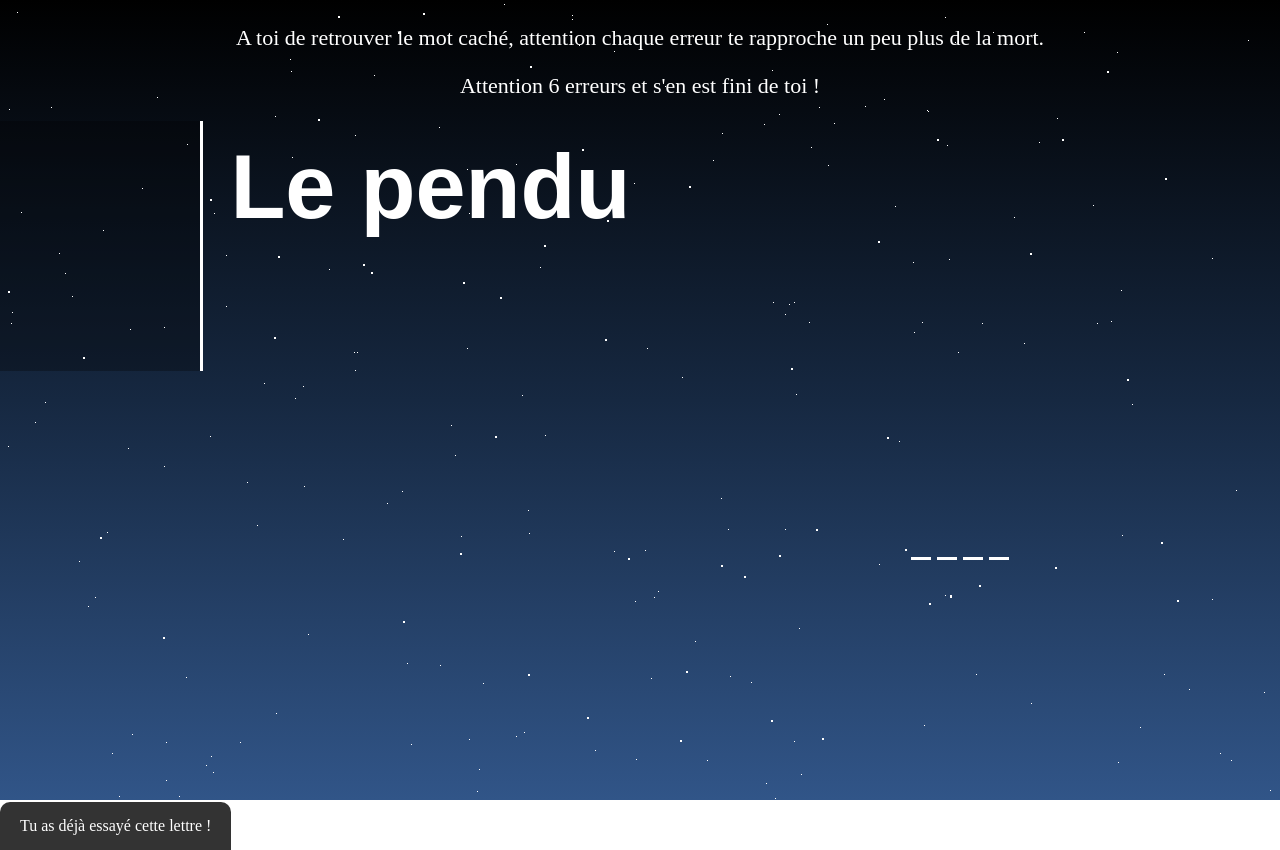
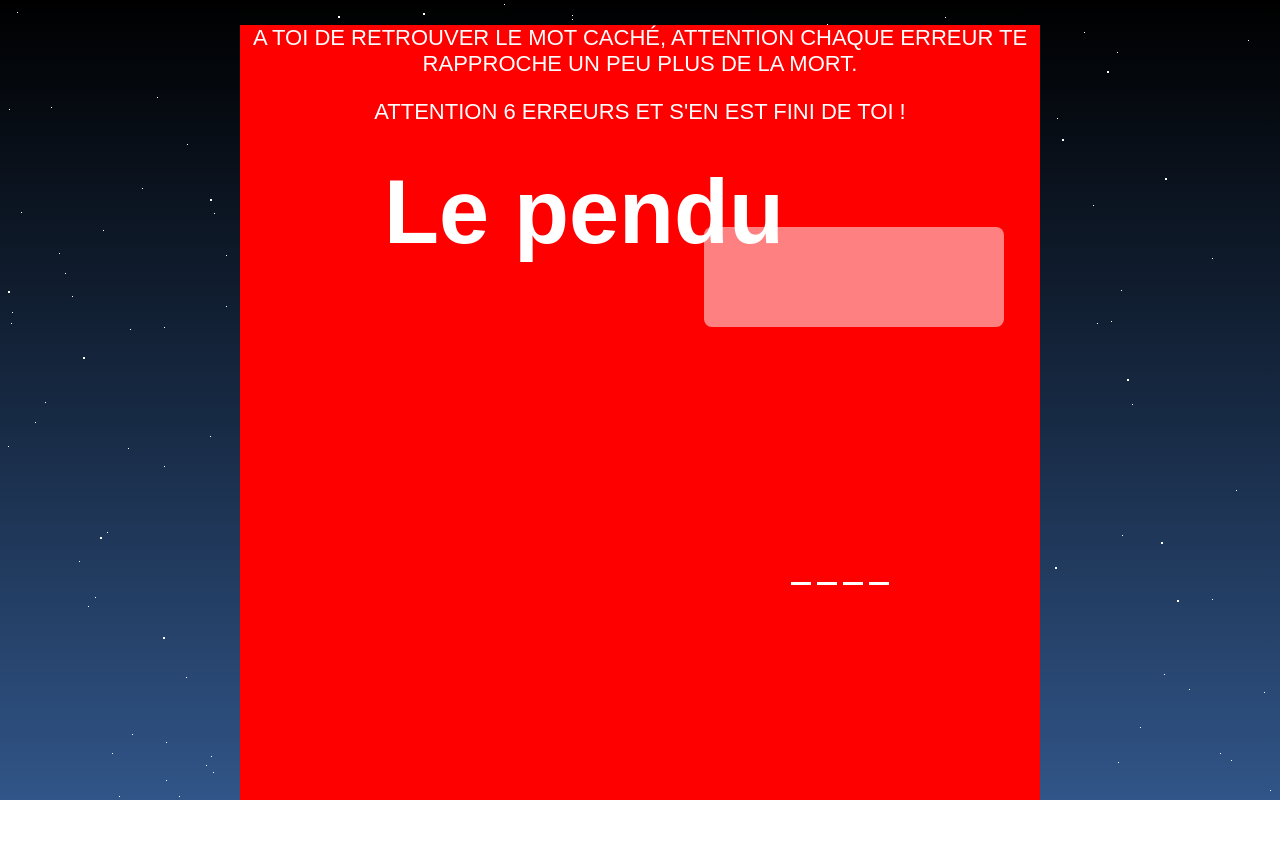
Before and after one commit to JerDamb/Le-pendu, a plain HTML site: page index.html in a window 1280 px wide. After the commit the page ends 800 px from the top, so only its background shows below. Drawn offline with Linux system fonts and the light colour scheme.

Commit message:
début des modifs pour rentre le projet plus responsive

```diff
--- a/index.html
+++ b/index.html
@@ -11,9 +11,17 @@
 
 <body>
     <div class="container">
-        <H1>Le pendu</H1>
+        <div class="shootingstars">
+            <div class="star"></div>
+            <div class="star"></div>
+            <div class="star"></div>
+            <div class="star"></div>
+            <div class="star"></div>
+        </div>
         <div id="parallax-star"></div>
         <div id="parallax-star2"></div>
+        <div class="game">
+            <H1>Le pendu</H1>
             <div class="gallows"></div>
             <div class="moon"></div>
             <div class="spaceship"></div>
@@ -48,12 +56,13 @@
             </div>
             <div class="word" id="word"></div>
         </div>
+    </div>
 
     <!-- POP UP -->
     <div class="popup-container" id="popup-container">
         <div class="popup">
             <h2 id="final-message"></h2>
-            <button id="play-button">Rejouer une partie</button>
+            <button id="play-button" class="button">Rejouer une partie</button>
         </div>
     </div>
     <!-- <div class="dictionary-container" id="dictionary-container">
--- a/style.css
+++ b/style.css
@@ -27,14 +27,25 @@ h1 {
     z-index: 1;
 }
 
-.explanations{
+.explanations {
     font-size: 22px;
-    font-family: 'Raleway';
+    font-family: 'Raleway', sans-serif;
+    text-transform: uppercase;
 }
 
 .explanations p {
-    text-align:center;
+    text-align: center;
     color: white;
+}
+
+.game{
+  left:0;
+  right:0;
+  margin: auto;
+  position: relative;
+  width: 100vh;
+  height: 100vh;
+  background-color: red;
 }
 
 .moon {
@@ -71,12 +82,14 @@ h1 {
 }
 
 .figure-container {
-    background-color: rgba(0, 0, 0, 0.3);
+    position: absolute;
+    left: 34%;
+    top: 43%;
+    z-index: 4;
     fill: transparent;
     stroke: white;
     stroke-width: 4px;
     stroke-linecap: round;
-    border-right: 3px solid white;
 }
 
 .figure-part {
@@ -84,22 +97,33 @@ h1 {
 }
 
 .wrong-letters-container {
-    position: absolute;
-    top: 20px;
-    right: 20px;
     display: flex;
     flex-direction: column;
-    text-align: right;
-    color:white;
-    background-color: rgba(0, 0, 0, 0.3);
+    justify-content: center;
+    padding-left: 50px;
+    margin-top: 10%;
+    margin-left: 58%;
+    width: 250px;
+    height: 100px;
+    background-color: rgba(255, 255, 255, 0.5);
+    position: absolute;
+    text-align: center;
+    z-index: 1;
+    border-radius: 8px;
 }
 
 .wrong-letters-container p {
+    text-transform: uppercase;
+    font-family: 'Raleway', sans-serif;
+    font-size: 20px;
     margin: 0 0 5px;
 }
 
 .wrong-letters-container span {
-    font-size: 24px;
+    margin-top: 5px;
+    font-size: 20px;
+    font-family: 'Raleway', sans-serif;
+    color: white;
 }
 
 .word {
@@ -113,7 +137,7 @@ h1 {
 
 .letter {
     font-family: 'Raleway', sans-serif;
-    color:white;
+    color: white;
     border-bottom: 3px solid white;
     display: inline-flex;
     font-size: 30px;
@@ -125,7 +149,7 @@ h1 {
 }
 
 .popup-container {
-    background-color: rgba(0, 0, 0, 0.3);
+    background-color: rgba(0, 0, 0, 0.5);
     position: fixed;
     top: 0;
     bottom: 0;
@@ -138,22 +162,27 @@ h1 {
 }
 
 .popup {
-    margin-top: 700px;
-    background: white;
+    text-transform: uppercase;
+    font-family: 'Raleway', sans-serif;
+    color:black;
+    background-color:white;
     border-radius: 5px;
+    margin-top: 600px;
     box-shadow: 0 15px 10px 3px rgba(0, 0, 0, 0.1);
     padding: 20px;
     text-align: center;
 }
 
+
 .popup button {
+    border: none;
     cursor: pointer;
-    background-color: #fff;
-    color: red;
-    border: 0;
-    margin-top: 20px;
-    padding: 12px 20px;
-    font-size: 16px;
+    font-size: 20px;
+    background: linear-gradient(60deg,#e7b27e, #ffd586, #ffedb9);
+    padding: 20px;
+    -webkit-box-shadow: 0px 0px 11px 1px rgba(158,158,158,1);
+    -moz-box-shadow: 0px 0px 11px 1px rgba(158,158,158,1);
+    box-shadow: 0px 0px 11px 1px rgba(158,158,158,1);
 }
 
 .popup button:active {
@@ -165,13 +194,19 @@ h1 {
 }
 
 .notification-container {
-    background-color: rgba(0, 0, 0, 0.8);
+    background-color: rgba(255, 255, 255, 0.5);
     border-radius: 10px 10px 0 0;
-    padding: 15px 20px;
-    position: absolute;
-    bottom: -50px;
+    color: black;
+    text-align: center;
+    padding: 10px;
+    font-size: 18px;
+    font-family: 'Raleway', sans-serif;
+    text-transform: uppercase;
+    transform: translateY(0px);
+    width: 400px;
+    margin-left: auto;
+    margin-right: auto;
     transition: tranform 0.3s ease-in-out;
-    color: white;
 }
 
 .notification-container p {
@@ -179,7 +214,115 @@ h1 {
 }
 
 .notification-container.show {
-    transform: translateY(-50px);
+    transform: translateY(-40px);
+}
+
+
+.star {
+    position: absolute;
+    top: 50%;
+    left: 50%;
+    height: 2px;
+    background: linear-gradient(-45deg, #5f91ff, rgba(0, 0, 255, 0));
+    filter: drop-shadow(0 0 6px #699bff);
+    animation: tail 3s ease-in-out infinite, shooting 3s ease-in-out infinite;
+  }
+
+  .star::before, .star::after {
+    position: absolute;
+    content: '';
+    top: calc(50% - 1px);
+    right: 0;
+    height: 2px;
+    background: linear-gradient(-45deg, rgba(0, 0, 255, 0), #5f91ff, rgba(0, 0, 255, 0));
+    border-radius: 100%;
+    transform: translateX(50%) rotateZ(45deg);
+    animation: shining 3000ms ease-in-out infinite;
+  }
+
+  .star::after {
+    transform: translateX(50%) rotateZ(-45deg);
+  }
+
+  .star:nth-child(1) {
+    top: calc(50% - 200px);
+    left: calc(50% - 300px);
+    animation-delay: 650ms;
+  }
+  .star:nth-child(1)::before, .star:nth-child(1)::after {
+    animation-delay: 650ms;
+  }
+
+  .star:nth-child(2) {
+    top: calc(50% - -50px);
+    left: calc(50% - 190px);
+    animation-delay: 150ms;
+  }
+  .star:nth-child(2)::before, .star:nth-child(2)::after {
+    animation-delay: 150ms;
+  }
+
+  .star:nth-child(3) {
+    top: calc(50% - -90px);
+    left: calc(50% - 200px);
+    animation-delay: 1600ms;
+  }
+  .star:nth-child(3)::before, .star:nth-child(3)::after {
+    animation-delay: 1600ms;
+  }
+
+  .star:nth-child(4) {
+    top: calc(50% - 50px);
+    left: calc(50% - 250px);
+    animation-delay: 4700ms;
+  }
+  .star:nth-child(4)::before, .star:nth-child(4)::after {
+    animation-delay: 4700ms;
+  }
+
+  .star:nth-child(5) {
+    top: calc(50% - -190px);
+    left: calc(50% - 200px);
+    animation-delay: 2100ms;
+  }
+  .star:nth-child(5)::before, .star:nth-child(5)::after {
+    animation-delay: 2100ms;
+  }
+
+  /* Animations */
+  @keyframes tail {
+    0% {
+      width: 0;
+    }
+
+    30% {
+      width: 100px;
+    }
+
+    100% {
+      width: 0;
+    }
+  }
+
+  @keyframes shining {
+    0% {
+      width: 0;
+    }
+    50% {
+      width: 30px;
+    }
+    100% {
+      width: 0;
+    }
+  }
+
+  @keyframes shooting {
+    0% {
+      transform: translateX(0);
+    }
+    100% {
+      transform: translateX(320px);
+    }
   }
 
 
@@ -676,6 +819,7 @@ h1 {
     from {
         transform: translateY(0px);
     }
+
     to {
         transform: translateY(-2000px);
     }
```
Lines whose indentation alone changed are shown as unchanged.
